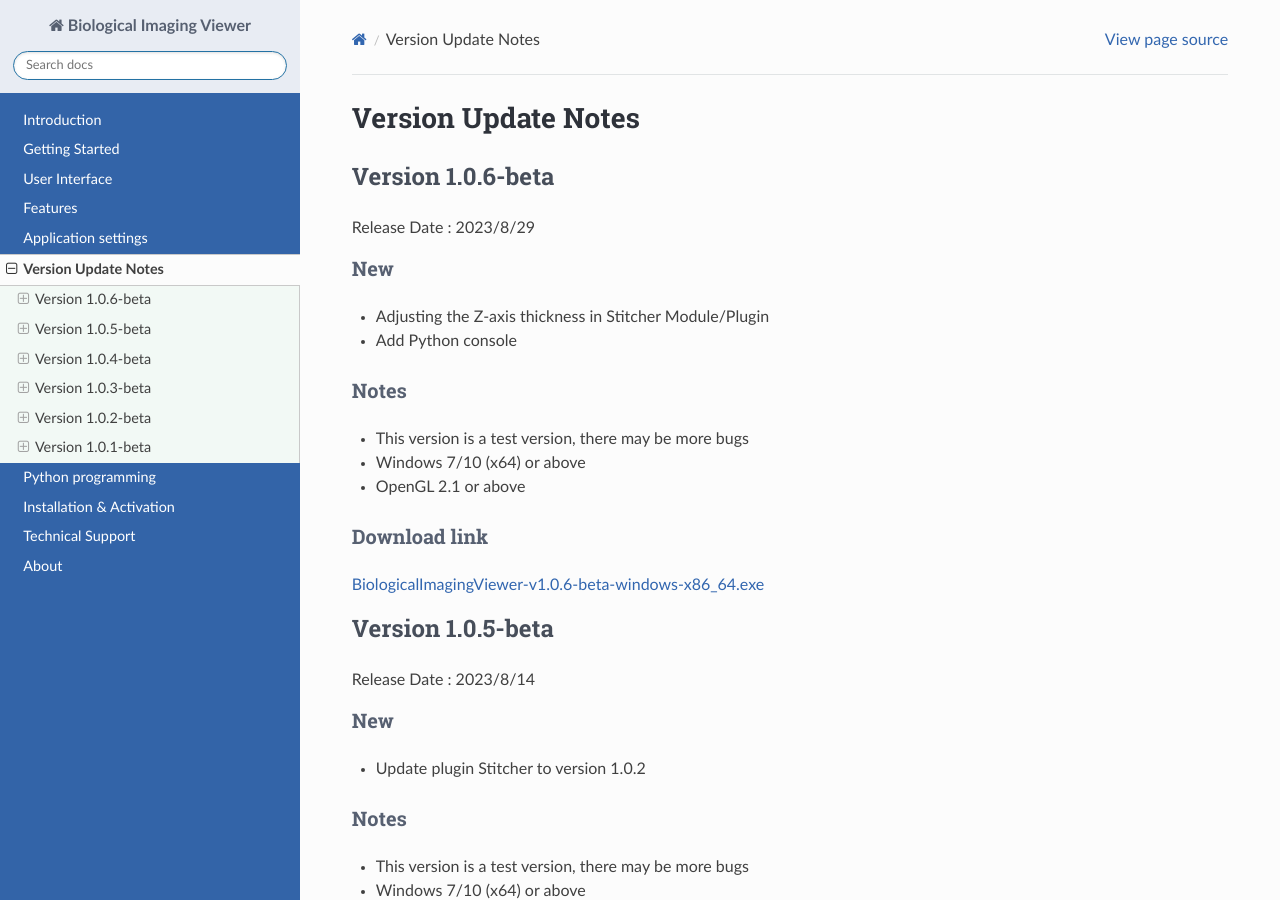
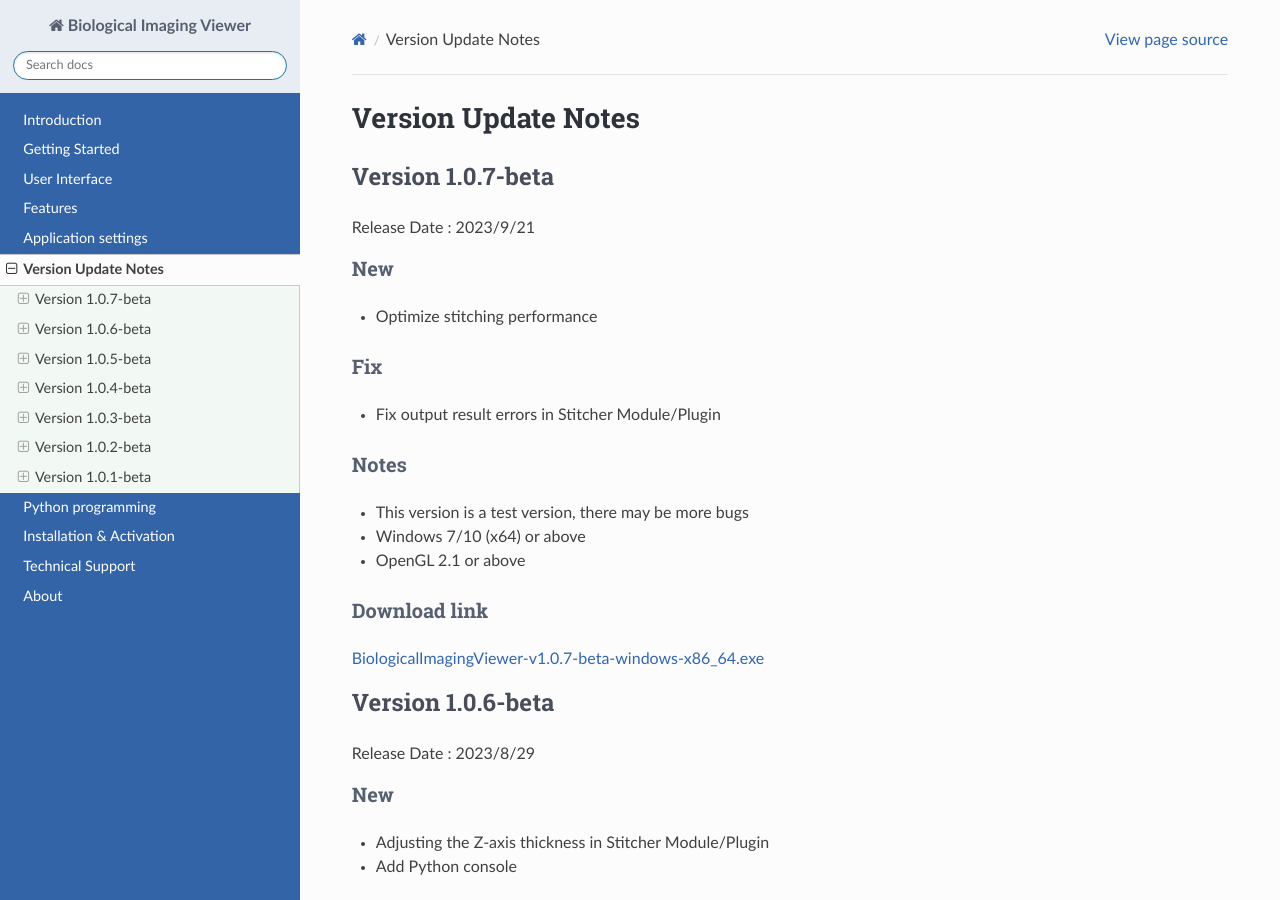
Before and after one commit to yangtong93/sphinx-img-docs, a Sphinx documentation site: the page built from source/user_guide/upgrade.md, in a window 1280 px wide and 900 px high. Built offline with Sphinx 7.4.7 and the Read the Docs theme 2.0.0, drawn with Linux system fonts in a browser that asks for light colours.

Commit message:
feature: v1.0.7-beta

```diff
--- a/source/conf.py
+++ b/source/conf.py
@@ -9,7 +9,7 @@
 project = 'Biological Imaging Viewer'
 copyright = '2022, chipcloudtech'
 author = 'chipcloudtech'
-release = '1.0.1'
+release = 'v1.0.7-bata'
 
 # -- General configuration ---------------------------------------------------
 # https://www.sphinx-doc.org/en/master/usage/configuration.html#general-configuration
--- a/source/user_guide/upgrade.md
+++ b/source/user_guide/upgrade.md
@@ -1,4 +1,22 @@
 # Version Update Notes
+
+## Version 1.0.7-beta
+
+Release Date : 2023/9/21
+
+### New
+* Optimize stitching performance
+
+### Fix
+* Fix output result errors in Stitcher Module/Plugin
+
+### Notes
+* This version is a test version, there may be more bugs
+* Windows 7/10 (x64) or above
+* OpenGL 2.1 or above
+
+### Download link
+[BiologicalImagingViewer-v1.0.7-beta-windows-x86_64.exe](http://71.131.244.138:22224/Image-1.0.7-beta/BiologicalImagingViewer-v1.0.7-beta-windows-x86_64.exe)
 
 ## Version 1.0.6-beta
 
```
Also changed, not shown: 2 other files.
